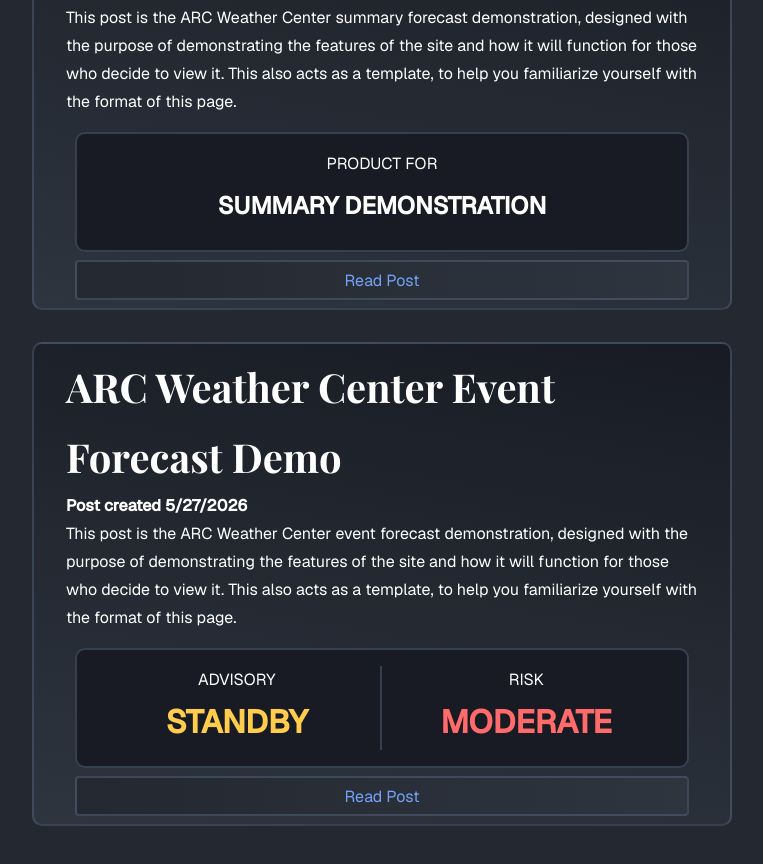
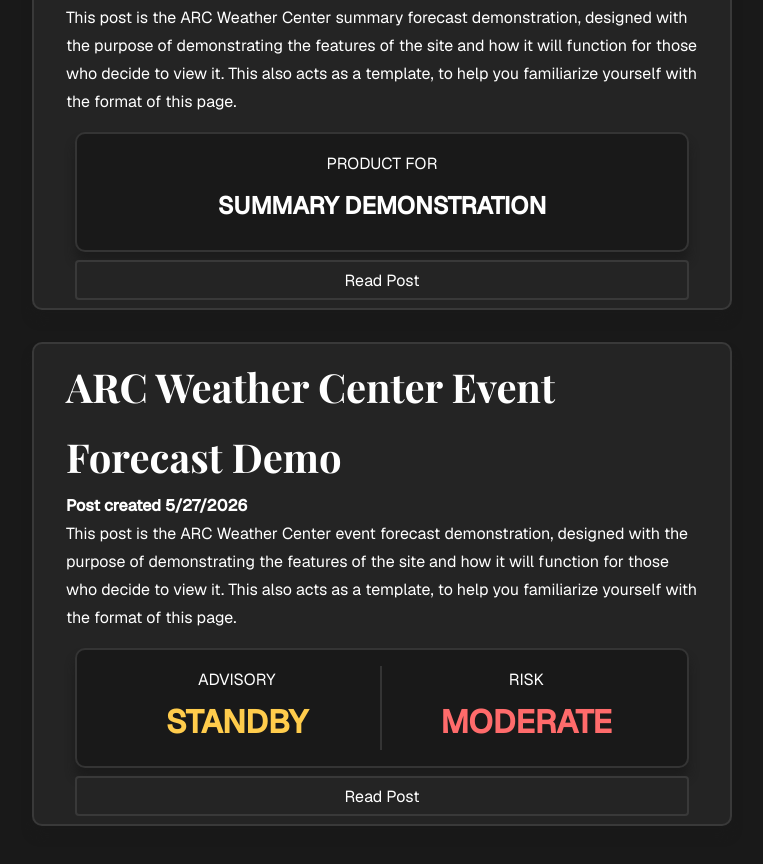
Before and after one commit to skyechannelwrx/ARC-Weather-Center, a React (Vite) app: page / in a window 1280 px wide. Shown: the part 1140-2004 px from the top of the page, without its empty margins (258-1021 px from the left). Built offline with nearby package versions, Linux system fonts and the light colour scheme.

Commit message:
Ui overhaul, changed from blue to gray colors

```diff
--- a/src/App.scss
+++ b/src/App.scss
@@ -4,7 +4,7 @@
 html {scroll-behavior: smooth; }
 
 body {
-    background-color: variables.$deep-blue;
+    background-color: variables.$darkest-gray;
     color: variables.$primary-text;
     font-family: var(--font-body);
     font-size: 16px;
@@ -25,7 +25,7 @@
 .container {
     padding-top: variables.$navbar-height;
     padding-bottom: 40px;
-    background-color: variables.$deep-blue;
+    background-color: variables.$darkest-gray;
     height: 100%;
     width: 100%;
     display: flex;
@@ -35,7 +35,7 @@
 }
 
 .contexthead {
-    background: linear-gradient(190deg, variables.$dark-blue, variables.$darker-blue);
+    background: variables.$dark-gray;
     max-width: 700px;
     border: 2px solid variables.$high-vis-blue;
     justify-content: start;
@@ -58,9 +58,10 @@
 }
 
 .head-bar {
-    background: linear-gradient(190deg, variables.$dark-blue, variables.$darker-blue);
+    background: variables.$dark-gray;
     max-width: 700px;
     border: 2px solid variables.$high-vis-blue;
+    box-shadow: 0 10px 10px rgba(25, 25, 25, 0.75);
     justify-content: start;
     display: flex;
     flex-direction: column;
@@ -82,7 +83,8 @@
 
     .info-banner {
         align-self: center;
-        background: variables.$dark-blue;
+        background: variables.$darkest-gray;
+        box-shadow: 0 10px 10px rgba(25, 25, 25, 0.75);
         display: flex;
         width: 97%;
         height: 120px;
@@ -118,7 +120,8 @@
 
     .status-banner {
         align-self: center;
-        background: variables.$dark-blue;
+        background: variables.$darkest-gray;
+        box-shadow: 0 10px 10px rgba(25, 25, 25, 0.75);
         display: flex;
         width: 97%;
         height: 120px;
@@ -189,11 +192,10 @@
 .cta-button {
     width: 97%;
     height: 40px;
-    background: linear-gradient(90deg, variables.$deep-blue, variables.$darker-blue);
+    background: variables.$dark-gray;
     border-radius: 4px;
     align-self: center;
     border: 2px solid variables.$high-vis-blue;
-    color: variables.$light-blue;
     padding: 0.5rem 1rem;
     font-size: 1rem;
     margin-top: 0.5rem;
@@ -212,10 +214,11 @@
     flex-direction: column;
     justify-content: start;
     border: 2px solid variables.$high-vis-blue;
+    box-shadow: 0 10px 10px rgba(25, 25, 25, 0.75);
     border-radius: 10px;
     padding: 0.5rem 2rem;
     margin-top: 2rem;
-    background: linear-gradient(190deg, variables.$dark-blue, variables.$darker-blue);
+    background: variables.$dark-gray;
 
     h1 {
         font-family: var(--font-title);
@@ -245,7 +248,8 @@
 
     .info-banner {
         align-self: center;
-        background: variables.$dark-blue;
+        background: variables.$darkest-gray;
+        box-shadow: 0 10px 10px rgba(25, 25, 25, 0.75);
         display: flex;
         width: 95%;
         height: 120px;
@@ -281,7 +285,8 @@
 
     .status-banner {
         align-self: center;
-        background: variables.$dark-blue;
+        background: variables.$dark-gray;
+        box-shadow: 0 10px 10px rgba(25, 25, 25, 0.75);
         display: flex;
         width: 95%;
         height: 120px;
@@ -334,7 +339,8 @@
     }
 
     .backing-container {
-        background: variables.$dark-blue;
+        background: variables.$darkest-gray;
+        box-shadow: 0 10px 10px rgba(25, 25, 25, 0.75);
         width: 95%;
         padding: 0.5rem 2rem;
         border: 2px solid variables.$high-vis-blue;
@@ -369,7 +375,8 @@
 
         width: 95%;
         align-self: center;
-        background: variables.$dark-blue;
+        background: variables.$darkest-gray;
+        box-shadow: 0 10px 10px rgba(25, 25, 25, 0.75);
         border: 2px solid variables.$high-vis-blue;
         border-radius: 10px;
         padding: 0.5rem;
@@ -414,7 +421,7 @@
         display: flex;
         width: 95%;
         border-radius: 60px;
-        background: variables.$deep-blue;
+        background: variables.$dark-gray;
         transition: 200ms ease;
 
         .meter {
@@ -459,7 +466,7 @@
     }
 
     .hazard--active {
-        background: variables.$lighter-blue;
+        background: variables.$medium-gray;
         border: 2px dashed variables.$high-vis-blue;
 
         .topcard {
@@ -468,7 +475,7 @@
     }
 
     .hazard--inactive {
-        background: variables.$darker-blue;
+        background: variables.$dark-gray;
         border: 2px dashed variables.$greyed-out-blue;
         color: variables.$greyed-out-blue;
     }
--- a/src/variables.scss
+++ b/src/variables.scss
@@ -2,14 +2,18 @@
 $darker-blue: #2e353f;
 $deep-blue: #242830;
 $lighter-blue: #424c5f;
-$high-vis-blue: #5665827e;
-$greyed-out-blue: #3d61a49d;
+$high-vis-blue: #4c4c4c8a;
+$greyed-out-blue: #606060a2;
 $light-blue: #74a2f7;
 $ghost-blue: #6697f8b3;
 
 $black: #000000;
 
-$dark-gray: #282828;
+$darkest-gray: #191919;
+$dark-gray: #242424;
+$medium-gray: #3c3c3c;
+$lighter-gray: #424242;
+$light-gray: #4f4f4f;
 
 $status-green: #78ff6b;
 $status-yellow: #f5ff6b;
```
